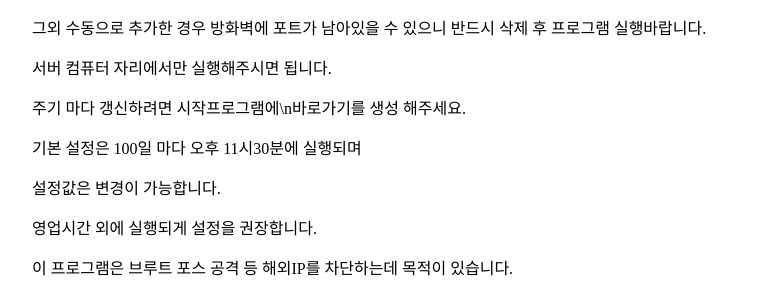
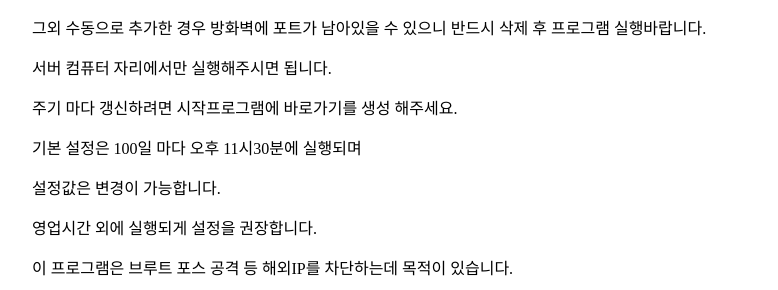
Before and after one commit to LeeTaeJong/LeeTaeJong.github.io, a Jekyll site: the page built from projects/HyFireWall.md, in a window 1280 px wide. Shown: the part 717-1007 px from the top of the page, without its empty margins (158-936 px from the left). Built offline with Jekyll 4.4.1, drawn with Linux system fonts in a browser that asks for light colours.

```diff
--- a/projects/HyFireWall.md
+++ b/projects/HyFireWall.md
@@ -33,7 +33,7 @@ sha256: "여기에 설치파일의 SHA-256 해시값"
 
  서버 컴퓨터 자리에서만 실행해주시면 됩니다.
 
- 주기 마다 갱신하려면 시작프로그램에\n바로가기를 생성 해주세요.
+ 주기 마다 갱신하려면 시작프로그램에 바로가기를 생성 해주세요.
 
  기본 설정은 100일 마다 오후 11시30분에 실행되며
 
```
